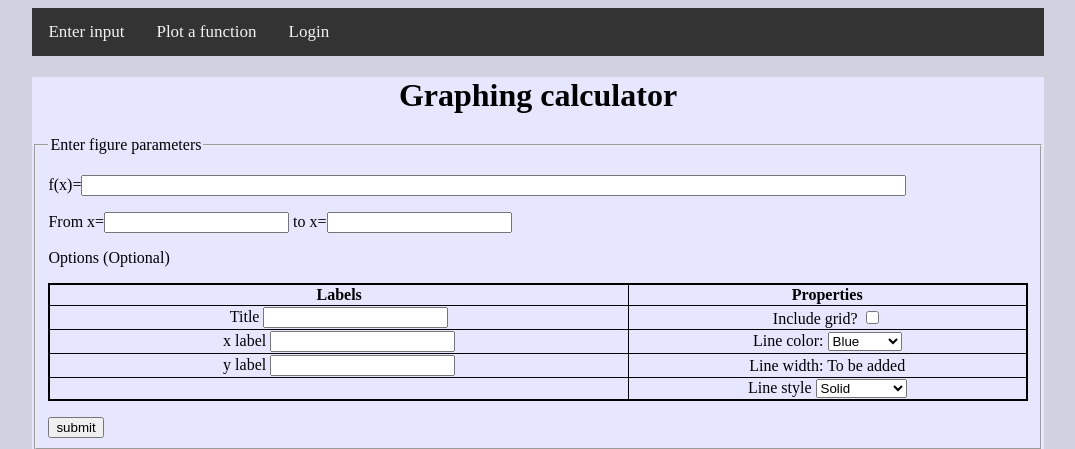
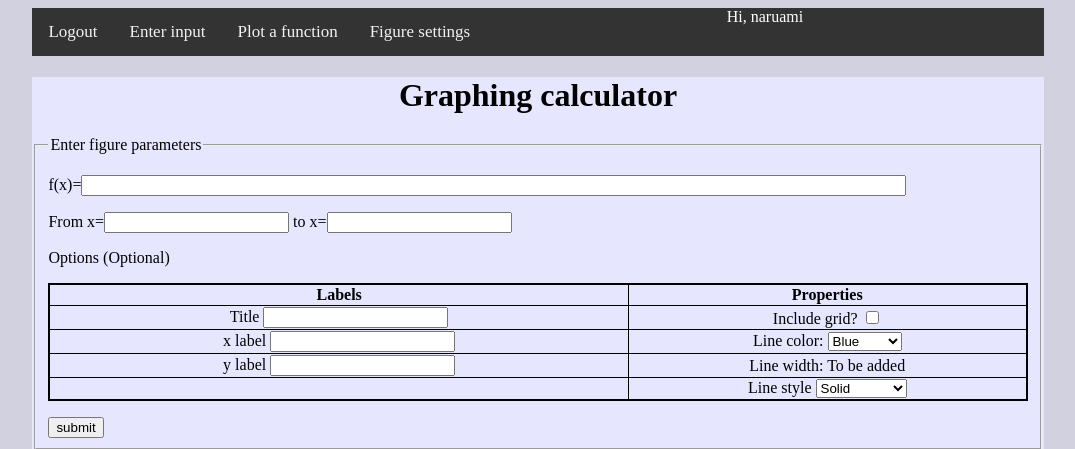
Before and after one commit to kate-melnykova/graphingcalc, a Flask app: page /graph in a window 1280 px wide. Shown: the top 449 px of the page, without its empty margins (102-1177 px from the left). Run offline with Flask 2, Linux system fonts and the light colour scheme; a user stored in the database is signed in; some libraries are stand-ins or nearby versions.

Commit message:
Add figure settings page to view

```diff
--- a/calcs/main.py
+++ b/calcs/main.py
@@ -82,3 +82,9 @@ def graph_request():
 @app.route('/graph')
 def graph():
     return render_template('graph.html')
+
+
+@app.route('/settings')
+@login_required
+def settings():
+    return render_template('settings.html')
--- a/calcs/templates/base.html
+++ b/calcs/templates/base.html
@@ -12,13 +12,15 @@
 
 
     <div class="topnav">
+        {% if current_user.is_authenticated %}
+            Hi, {{ current_user.username }}
+            <a href="./login">Logout</a>
+        {% else %}
+            <a href="./logout">Login</a>
+        {% endif %}
         <a href="./">Enter input</a>
         <a href="./graph">Plot a function</a>
-        {% if current_user.is_authenticated %}
-            <a href="./login">Login</a>
-        {% else %}
-            <a href="./logout">Logout</a>
-        {% endif %}
+        <a href="./settings">Figure settings</a>
     </div>
     <div>
         {% with messages = get_flashed_messages(with_categories=true) %}
```
Also changed, not shown: calcs/templates/settings.html (added, +7 -0 lines), calcs/test.db.
